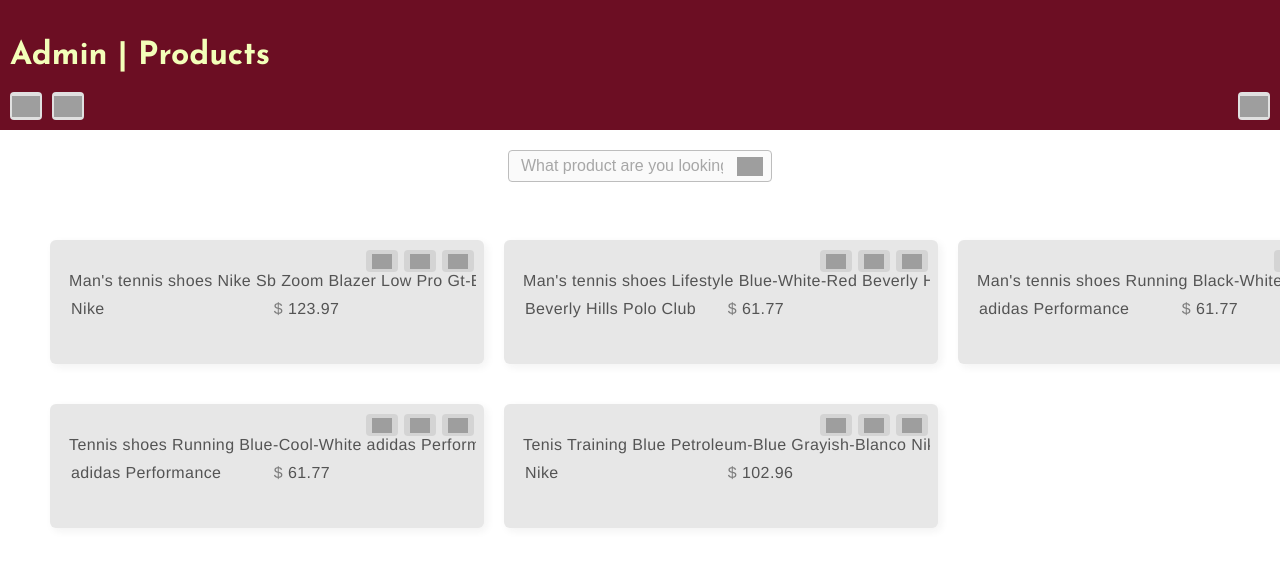
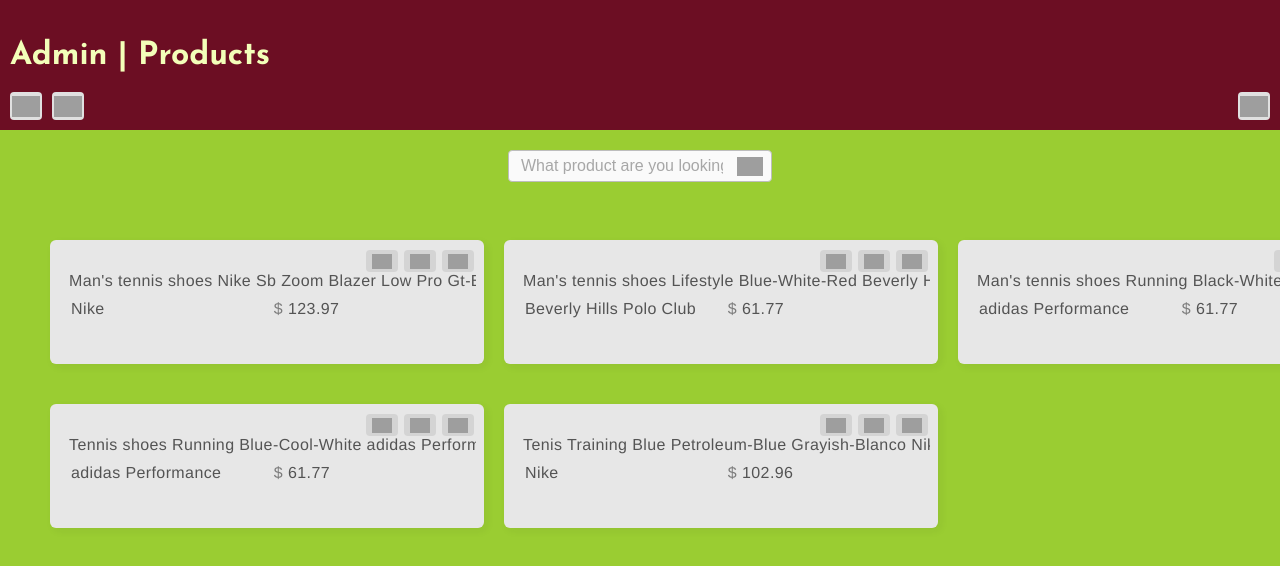
Before and after one commit to jeissonvalde/products, a React (Vite) app: page / in a window 1280 px wide. Shown: the top 566 px of the page. Built offline with nearby package versions, Linux system fonts and the light colour scheme; grey boxes are pictures that could not be loaded.

Commit message:
style: :art: background
yellowgreen color to inspiration

```diff
--- a/src/res/styles.scss
+++ b/src/res/styles.scss
@@ -6,6 +6,7 @@
     overflow-y: auto;
     overflow-x: hidden;
     font-family: $font-p;
+    background-color: yellowgreen;
 }
 
 button {
```
